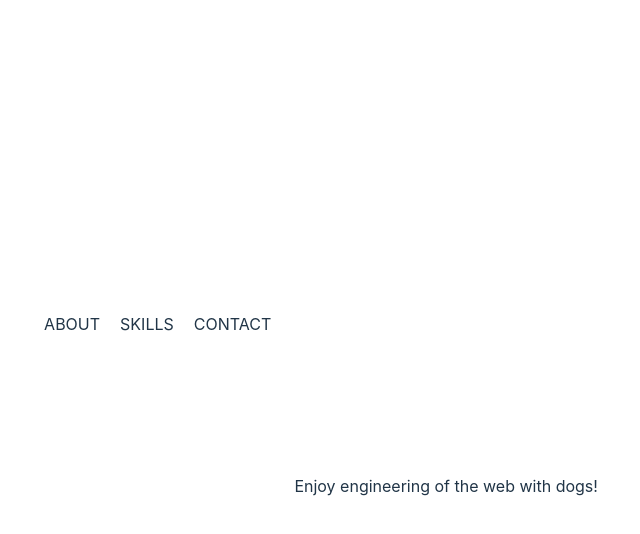
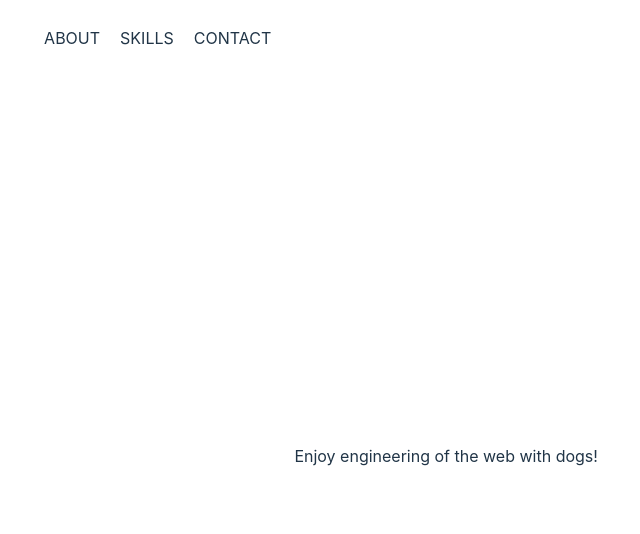
Before and after one commit to yukitaka/portfolio, a Preact app: page / in a window 1280 px wide. Shown: the top 534 px of the page, without its empty margins (344-984 px from the left). Built offline with nearby package versions, Linux system fonts and the light colour scheme; no server answers.

Commit message:
feat: menu to the top

```diff
--- a/src/components/header/index.tsx
+++ b/src/components/header/index.tsx
@@ -24,12 +24,11 @@ export default function Header() {
     return (
         <header>
             <Menu />
+            <Hamburger />
             <Title>DOG DRIVEN ENGINEER</Title>
             <SubTitle>
                 <p>Enjoy engineering of the web with dogs!</p>
             </SubTitle>
-
-            <Hamburger />
         </header>
     );
 }
--- a/src/components/header/menu.tsx
+++ b/src/components/header/menu.tsx
@@ -4,6 +4,8 @@ import { styled, setup } from "goober";
 setup(h);
 
 const MenuContainer = styled("ul")`
+  position: absolute;
+  top: 0;
   display: flex;
   list-style: none;
 `;
```
